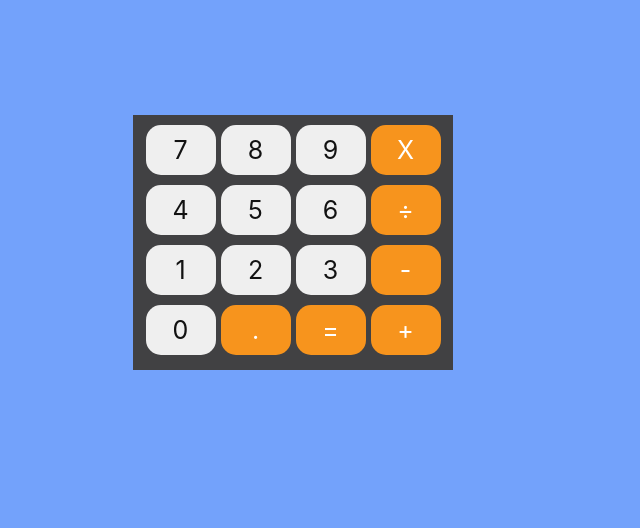
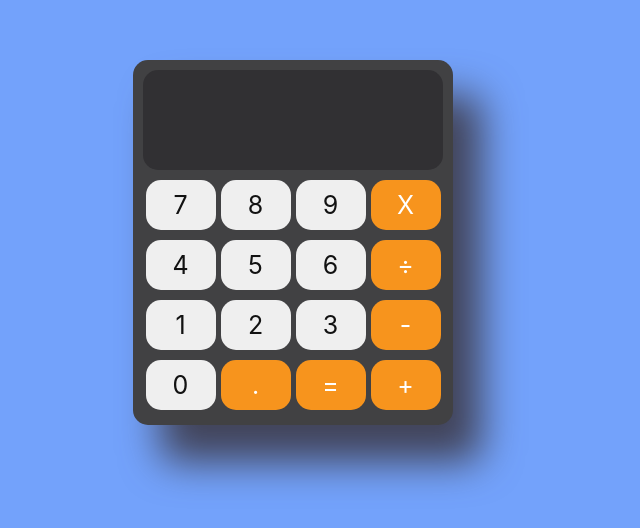
Before and after one commit to JakubKb/react-calculator, a React (Create React App) app: page / in a window 1280 px wide. Shown: the part 158-686 px from the top of the page, without its empty margins (347-987 px from the left). Built offline with nearby package versions, Linux system fonts and the light colour scheme.

Commit message:
design finished

```diff
--- a/src/App.css
+++ b/src/App.css
@@ -21,13 +21,23 @@ body {
   margin-bottom: 5px;
 }
 
+.button:hover {
+  opacity: 0.7;
+  transition: ease-in-out 0.3s;
+}
+
 .container {
   background-color: #414143;
   width: 300px;
   display: flex;
   justify-content: center;
   align-items: center;
+  flex-direction: column;
   padding: 10px;
+  border-radius: 15px;
+  -webkit-box-shadow: 28px 36px 39px 1px rgba(66, 68, 90, 1);
+  -moz-box-shadow: 28px 36px 39px 1px rgba(66, 68, 90, 1);
+  box-shadow: 28px 36px 39px 1px rgba(66, 68, 90, 1);
 }
 
 .action-btn {
@@ -41,3 +51,11 @@ body {
   gap: 5px;
   margin: 0 auto;
 }
+
+.display {
+  width: 300px;
+  height: 100px;
+  margin-bottom: 10px;
+  border-radius: 15px;
+  background-color: #313033;
+}
--- a/src/App.jsx
+++ b/src/App.jsx
@@ -4,6 +4,7 @@ import "./App.css";
 function App() {
   return (
     <div className="container">
+      <Display />
       <Buttons />
     </div>
   );
@@ -32,4 +33,8 @@ function Buttons() {
   );
 }
 
+function Display() {
+  return <div className="display"></div>;
+}
+
 export default App;
```
